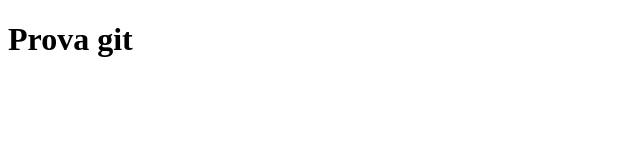
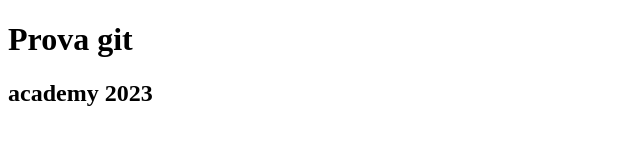
Before and after one commit to salvatorelaspata/progettogit, a plain HTML site: page index.html in a window 1280 px wide. Shown: the whole page, without its empty margins (0-640 px from the left). Drawn offline with Linux system fonts and the light colour scheme.

Commit message:
aggiunta Readme e modifica index

```diff
--- a/index.html
+++ b/index.html
@@ -7,5 +7,6 @@
 </head>
 <body>
   <h1>Prova git</h1>
+  <h2>academy 2023</h2>
 </body>
 </html>
```
Also changed, not shown: 1 other file.
